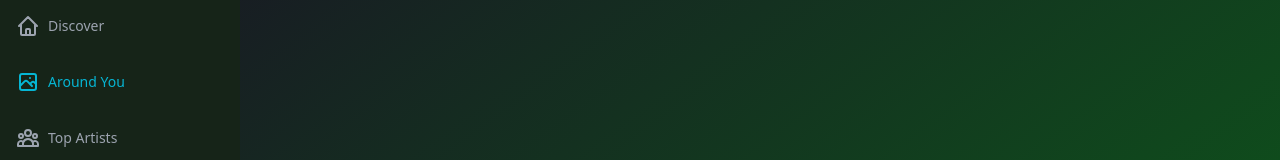
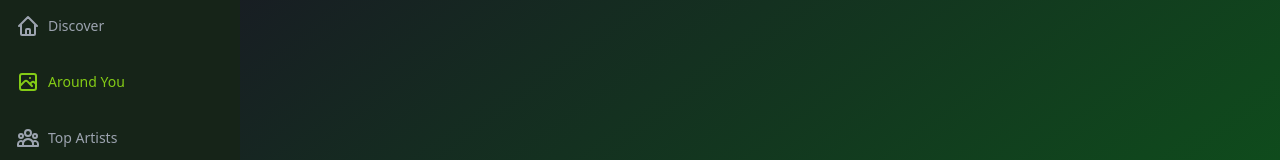
Before and after one commit to mknyambura/Kenia-Lyriks, a React (Vite) app: page /around-you in a window 1280 px wide. Shown: the part 154-314 px from the top of the page. Built offline with nearby package versions, Linux system fonts and the light colour scheme.

Commit message:
update commit

```diff
--- a/src/components/Sidebar.jsx
+++ b/src/components/Sidebar.jsx
@@ -20,7 +20,7 @@ const NavLinks = ({ handleClick }) => (
       <NavLink
         key={item.name}
         to={item.to}
-        className="flex flex-row justify-start items-center my-8 text-sm font-medium text-gray-400 hover:text-lime-400 cursor-pointer"
+        className="flex flex-row justify-start items-center my-8 text-sm font-medium text-gray-400 hover:text-lime-400"
         onClick={() => handleClick && handleClick()}
       >
         <item.icon className="w-6 h-6 mr-2" />
@@ -43,8 +43,8 @@ const Sidebar = () => {
       {/* Mobile sidebar */}
       <div className="absolute md:hidden block top-6 right-3">
         { mobileMenuOpen ? (
-          <RiCloseLine className="w-6 h-6 mr-2 text-white" onClick={() => setMobileMenuOpen(false)} />
-        ) : <HiOutlineMenu className="w-6 h-6 mr-2 text-white" onClick={() => setMobileMenuOpen(true)} />
+          <RiCloseLine className="w-6 h-6 mr-2 text-white cursor-pointer" onClick={() => setMobileMenuOpen(false)} />
+        ) : <HiOutlineMenu className="w-6 h-6 mr-2 text-white cursor-pointer" onClick={() => setMobileMenuOpen(true)} />
         }
       </div>
 
--- a/src/index.css
+++ b/src/index.css
@@ -4,11 +4,11 @@
 
 /* Active Navigation Link */
 .active {
-  @apply text-cyan-500;
+  @apply text-lime-500;
 }
 
 .active svg {
-  @apply text-cyan-500;
+  @apply text-lime-500;
 }
 
 .bar:nth-child(2) {
```
